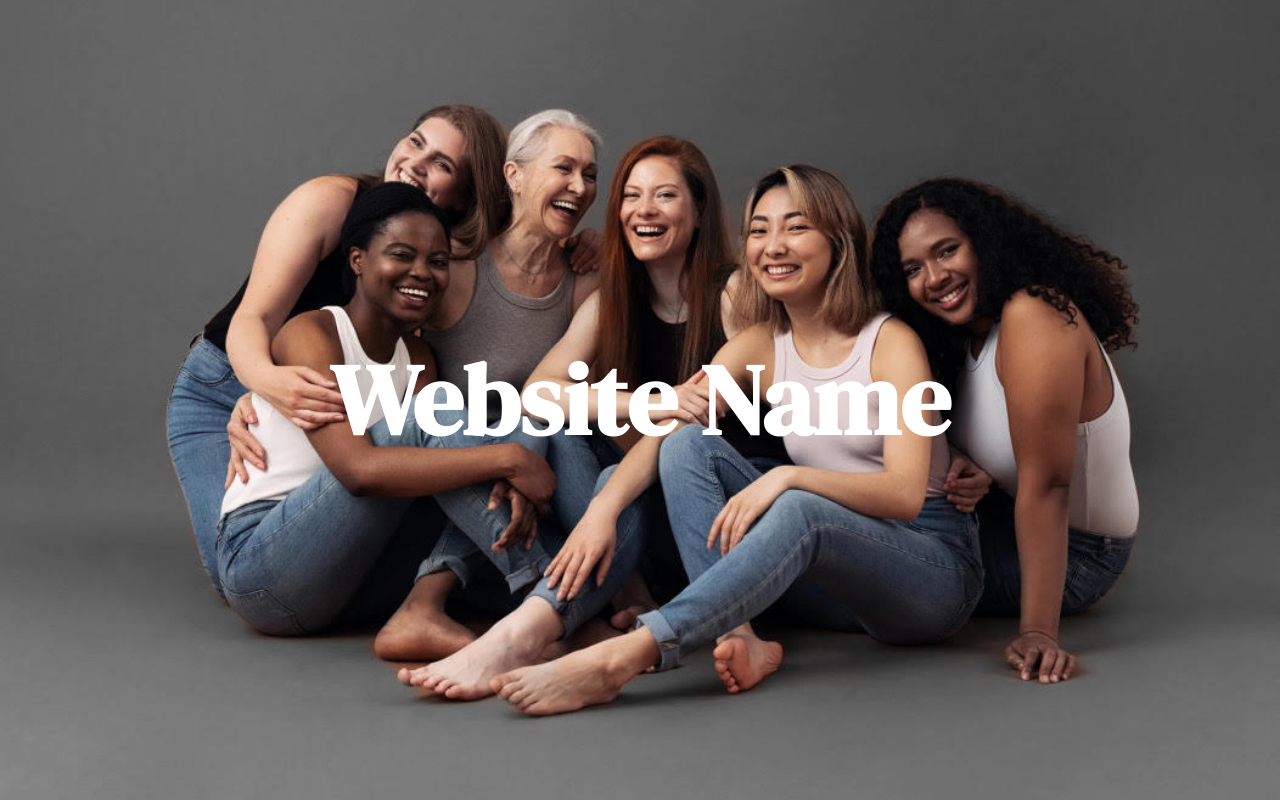
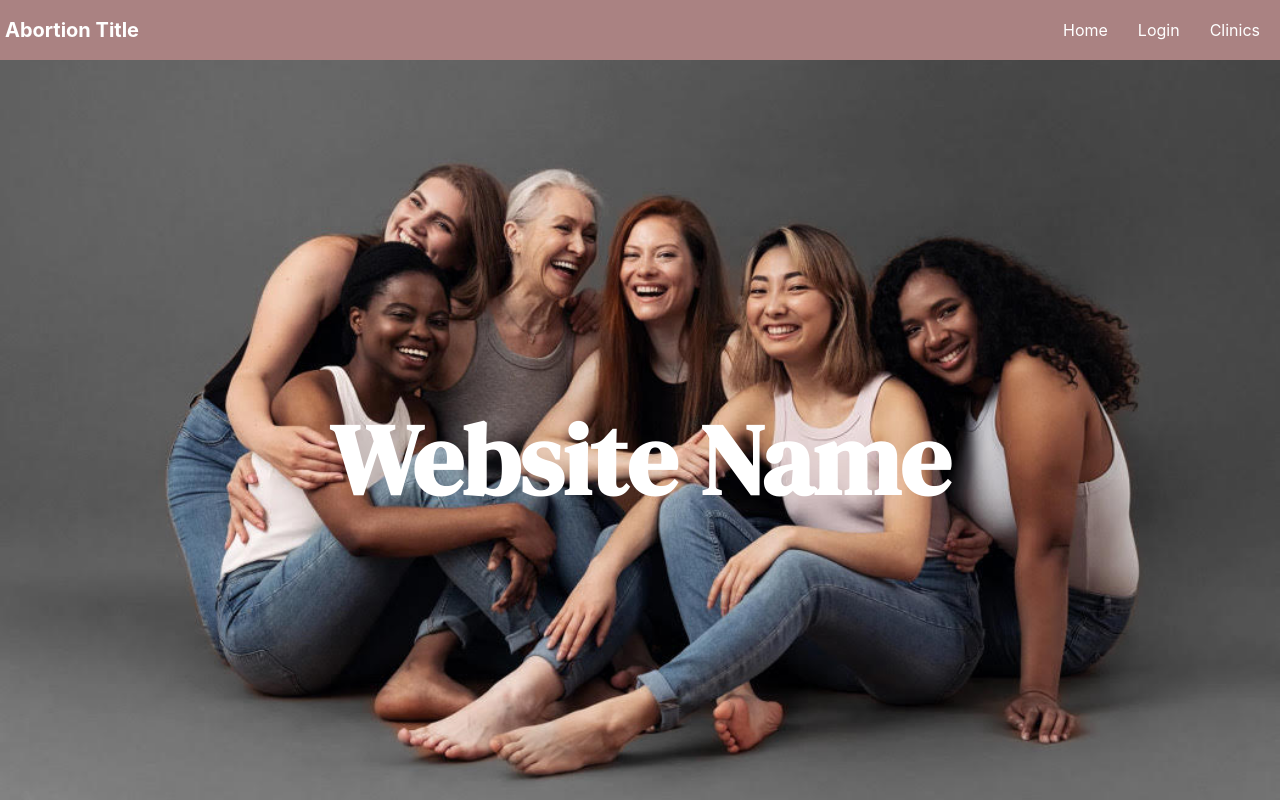
Before and after one commit to kaylainoa/Swamphacks, a React (Create React App) app: page / in a window 1280 px wide. Shown: the top 800 px of the page. Built offline with nearby package versions, Linux system fonts and the light colour scheme.

Commit message:
navbar styling

```diff
--- a/src/App.js
+++ b/src/App.js
@@ -3,6 +3,7 @@ import Home from "./Home.js";
 import LoginPage from "./LoginPage.js";
 import Clinic from "./Clinic.js";
 //import ClinicFinder from ".//Components/ClinicFinder.js";
+import Navbar from ".//Components/Navbar.js";
 
 import{
   BrowserRouter as Router,
@@ -15,6 +16,8 @@ function App() {
   return (
     <div>
       <Router>
+      <Navbar /> {}
+
         <Routes>
           <Route path="/" element={<Home/>}/>
           <Route path="/login" element={<LoginPage/>}/>
--- /dev/null
+++ b/src/Components/Navbar.css
@@ -0,0 +1,39 @@
+
+.navbar {
+    display: flex;
+    justify-content: space-between;
+    align-items: center;
+    padding: 5px 5px;
+    background-color: #aa8282;
+    color: white;
+  }
+
+  .navbar-left {
+    flex: 1;
+  }
+
+  .navbar-text {
+    font-size: 20px;
+    font-weight: bold;
+  }
+
+  /* Navbar Links Styling */
+  .navbar-links {
+    display: flex;
+    justify-content: flex-start;
+    gap: 25px;
+  }
+
+  .navbar-link {
+    color: white;
+    text-decoration: none;
+    font-size: 16px;
+    padding: 10px 15px;
+    border-radius: 5px;
+    transition: background-color 0.3s ease, transform 0.3s ease;
+  }
+
+  .navbar-link:hover {
+    background-color: #d8b3b3;
+    transform: scale(1.1);
+  }
--- a/src/Components/Navbar.js
+++ b/src/Components/Navbar.js
@@ -1,10 +1,25 @@
 import React from "react";
+import { Link } from "react-router-dom";
+import './/Navbar.css';
 
 
 const Navbar = () => {
-    <div className='navbar'>
-    <h1>hello</h1>
+  return (
+
+    <div className="navbar">
+      <div className="navbar-left">
+        <span className="navbar-text">Abortion Title</span>
       </div>
+
+      <div className="navbar-right">
+        <Link to="/" className="navbar-link">Home</Link>
+        <Link to="/login" className="navbar-link">Login</Link>
+        <Link to="/clinic" className="navbar-link">Clinics</Link>
+        {/*<Link to="/chatbot" className="navbar-link">Chatbot</Link>*/}
+      </div>
+
+    </div>
+  )
 };
 
 export default Navbar;
--- a/src/LoginPage.js
+++ b/src/LoginPage.js
@@ -8,7 +8,6 @@ const LoginPage = () => {
     <div>
       Login below to save your nearby locations:
       <LoginButton /> {}
-      <ClinicFinder /> {}
 
     </div>
   )
```
Also changed, not shown: 1 other file (tests, documents, lock files or other folders).
